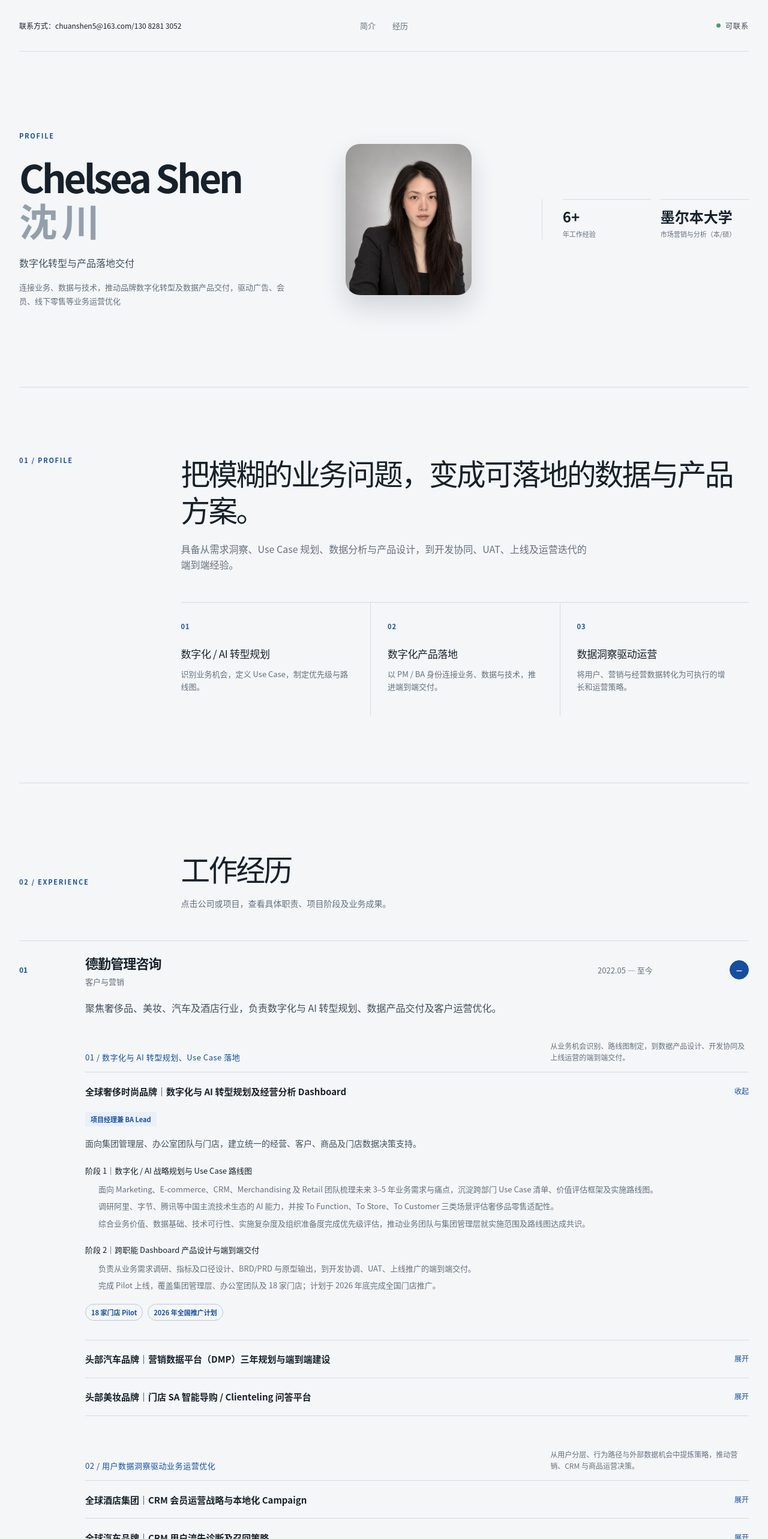
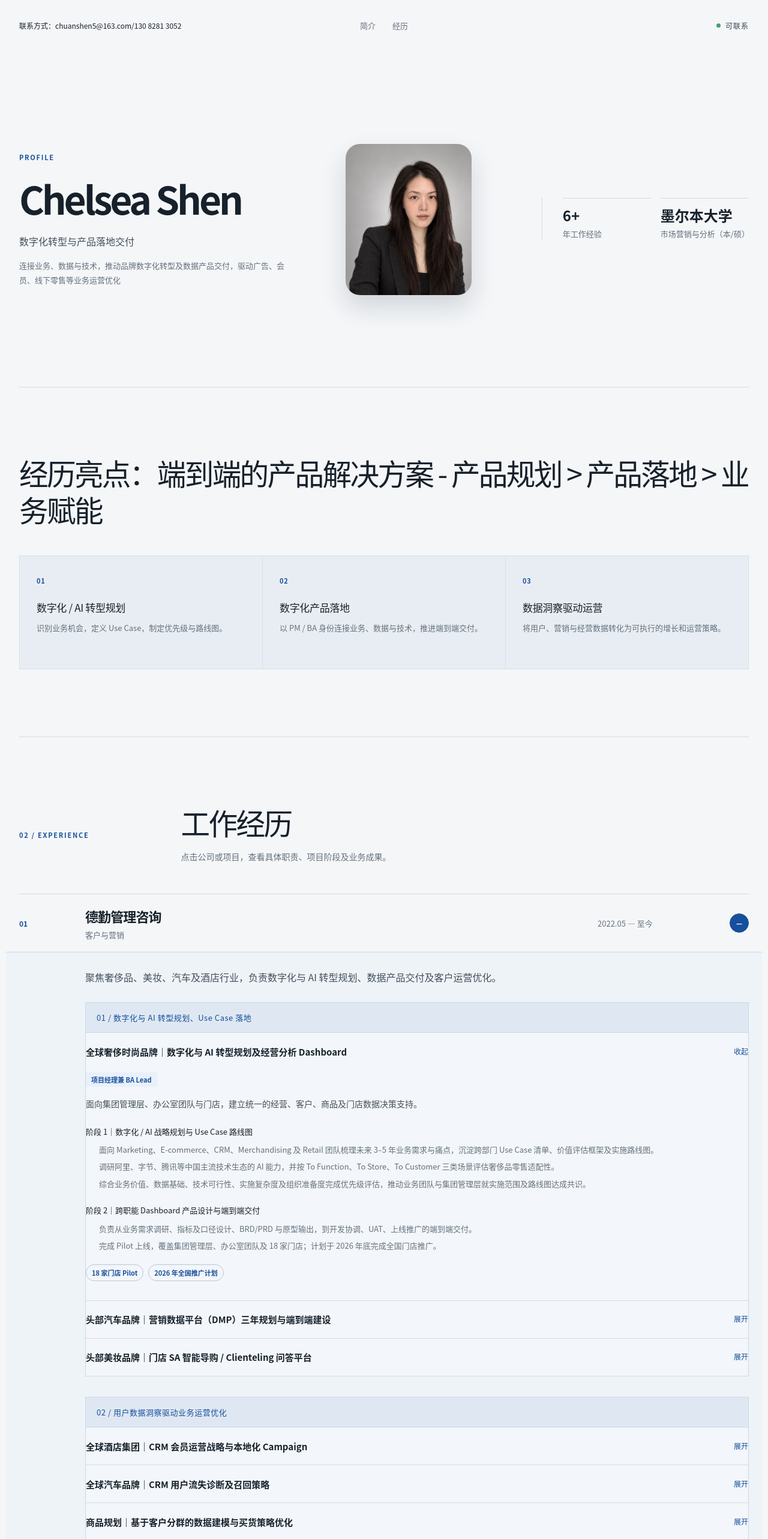
Before and after one commit to chelsea515/chelseashen_d, a Next.js app: page / in a window 1280 px wide. Shown: the top 2566 px of the page at 60% size. Built offline with nearby package versions, Linux system fonts and the light colour scheme.

Commit message:
feat: clarify profile highlights hierarchy

```diff
--- a/app/globals.css
+++ b/app/globals.css
@@ -32,7 +32,6 @@ main { overflow: hidden; }
   display: grid;
   grid-template-columns: 1fr auto 1fr;
   align-items: center;
-  border-bottom: 1px solid var(--line);
 }
 .wordmark { display: inline-flex; align-items: center; gap: 10px; width: fit-content; font-weight: 650; text-decoration: none; letter-spacing: .01em; }
 .wordmark-dot { width: 28px; height: 28px; border-radius: 50%; display: grid; place-items: center; background: var(--blue); color: #fff; font-size: 12px; font-family: Georgia, serif; }
@@ -57,7 +56,6 @@ nav a:hover { color: var(--blue); }
 }
 .eyebrow, .section-label { margin: 0; color: var(--blue); font-size: 11px; letter-spacing: .16em; text-transform: uppercase; font-weight: 700; }
 .hero h1 { margin: 24px 0 22px; max-width: 620px; font-size: clamp(44px, 5vw, 80px); line-height: 1.12; letter-spacing: -.065em; font-weight: 720; }
-.hero h1 em { color: #93a0ac; font-style: normal; }
 .hero-intro { max-width: 430px; margin: 0; font-size: 16px; color: #44505c; }
 .hero-subcopy { max-width: 600px; margin: 16px 0 0; color: var(--muted); font-size: 13px; line-height: 1.8; }
 
@@ -69,15 +67,15 @@ nav a:hover { color: var(--blue); }
 .fact-grid div { padding-top: 15px; border-top: 1px solid var(--line); }
 .fact-grid strong, .fact-grid span { display: block; }
 .fact-grid strong { font-size: 24px; line-height: 1.1; letter-spacing: 0; }
-.fact-grid span { margin-top: 6px; font-size: 11px; color: var(--muted); }
+.fact-grid span { margin-top: 6px; font-size: 13px; line-height: 1.8; color: var(--muted); }
 
 .section { width: min(1400px, calc(100% - 64px)); margin: 0 auto; padding: 112px 0; border-bottom: 1px solid var(--line); }
-.profile { display: grid; grid-template-columns: 180px minmax(0, 1fr); column-gap: clamp(30px, 7vw, 130px); }
+.profile { display: grid; grid-template-columns: minmax(0, 1fr); gap: 46px; }
 .profile h2, .section-heading h2, .education h2 { margin: 0; font-size: clamp(31px, 3.8vw, 54px); letter-spacing: -.055em; line-height: 1.25; }
 .section-intro { max-width: 680px; margin: 22px 0 50px; color: var(--muted); font-size: 16px; }
-.capability-list { grid-column: 2; display: grid; grid-template-columns: repeat(3, 1fr); border-top: 1px solid var(--line); }
-.capability-list article { min-height: 188px; padding: 24px 28px 10px 0; }
-.capability-list article + article { padding-left: 28px; border-left: 1px solid var(--line); }
+.capability-list { display: grid; grid-template-columns: repeat(3, 1fr); gap: 1px; background: #d7e0ea; border: 1px solid #d7e0ea; }
+.capability-list article { min-height: 188px; padding: 26px 28px 22px; background: #e8edf3; }
+.capability-list article + article { border-left: 0; }
 .capability-list span { color: var(--blue); font-size: 11px; font-weight: 700; letter-spacing: .08em; }
 .capability-list h3 { margin: 20px 0 9px; font-size: 17px; letter-spacing: -.02em; }
 .capability-list p { margin: 0; color: var(--muted); font-size: 13px; }
@@ -96,13 +94,12 @@ nav a:hover { color: var(--blue); }
 .employer-period { color: var(--muted); font-size: 13px; }
 .toggle-mark { justify-self: end; width: 32px; height: 32px; display: grid; place-items: center; border: 1px solid var(--line); border-radius: 50%; font-size: 19px; color: var(--blue); }
 .employer.is-open .toggle-mark { background: var(--blue); border-color: var(--blue); color: #fff; }
-.employer-panel { padding: 2px 0 54px 110px; }
-.employer-overview { max-width: 720px; margin: 0 0 40px; font-size: 16px; color: #44505c; }
-.project-group + .project-group { margin-top: 54px; }
-.group-heading { display: grid; grid-template-columns: minmax(0, 1fr) minmax(180px, .45fr); gap: 40px; align-items: end; margin-bottom: 14px; }
+.employer-panel { margin: 0 -22px 0 -22px; padding: 28px 22px 54px 132px; background: #eef3f8; border-top: 1px solid #ccd8e4; }
+.employer-overview { max-width: 720px; margin: 0 0 28px; font-size: 16px; color: #44505c; }
+.project-group + .project-group { margin-top: 34px; }
+.group-heading { display: block; margin-bottom: 0; padding: 14px 18px; background: #dfe8f2; border: 1px solid #cbd7e3; }
 .group-heading h3 { margin: 0; color: var(--blue); font-size: 13px; letter-spacing: .04em; }
-.group-heading p { margin: 0; color: var(--muted); font-size: 12px; }
-.project-list { border-top: 1px solid var(--line); }
+.project-list { border-top: 0; border-left: 1px solid #cbd7e3; border-right: 1px solid #cbd7e3; background: rgba(255, 255, 255, .25); }
 .project { border-bottom: 1px solid var(--line); }
 .project-trigger { min-height: 62px; display: flex; align-items: center; justify-content: space-between; gap: 20px; padding: 10px 0; font-size: 15px; font-weight: 600; line-height: 1.4; }
 .project-trigger span:last-child { flex: 0 0 auto; color: var(--blue); font-size: 12px; font-weight: 500; }
--- a/app/page.tsx
+++ b/app/page.tsx
@@ -19,7 +19,7 @@ type Project = {
 
 type ProjectGroup = {
   title: string;
-  description: string;
+  description?: string;
   projects: Project[];
 };
 
@@ -43,8 +43,6 @@ const employers: Employer[] = [
     groups: [
       {
         title: "01 / 数字化与 AI 转型规划、Use Case 落地",
-        description:
-          "从业务机会识别、路线图制定，到数据产品设计、开发协同及上线运营的端到端交付。",
         projects: [
           {
             id: "luxury-dashboard",
@@ -113,8 +111,6 @@ const employers: Employer[] = [
       },
       {
         title: "02 / 用户数据洞察驱动业务运营优化",
-        description:
-          "从用户分层、行为路径与外部数据机会中提炼策略，推动营销、CRM 与商品运营决策。",
         projects: [
           {
             id: "hotel-crm",
@@ -300,10 +296,7 @@ export default function Home() {
       <section className="hero" id="top" aria-labelledby="hero-title">
         <div className="hero-copy">
           <p className="eyebrow">PROFILE</p>
-          <h1 id="hero-title">
-            Chelsea Shen<br />
-            <em>沈 川</em>
-          </h1>
+          <h1 id="hero-title">Chelsea Shen</h1>
           <p className="hero-intro">数字化转型与产品落地交付</p>
           <p className="hero-subcopy">
             连接业务、数据与技术，推动品牌数字化转型及数据产品交付，驱动广告、会员、线下零售等业务运营优化
@@ -327,12 +320,8 @@ export default function Home() {
       </section>
 
       <section className="section profile" id="profile" aria-labelledby="profile-title">
-        <div className="section-label">01 / Profile</div>
         <div>
-          <h2 id="profile-title">把模糊的业务问题，变成可落地的数据与产品方案。</h2>
-          <p className="section-intro">
-            具备从需求洞察、Use Case 规划、数据分析与产品设计，到开发协同、UAT、上线及运营迭代的端到端经验。
-          </p>
+          <h2 id="profile-title">经历亮点：端到端的产品解决方案 - 产品规划 &gt; 产品落地 &gt; 业务赋能</h2>
         </div>
         <div className="capability-list">
           <article><span>01</span><h3>数字化 / AI 转型规划</h3><p>识别业务机会，定义 Use Case，制定优先级与路线图。</p></article>
@@ -372,7 +361,6 @@ export default function Home() {
                       <section className="project-group" key={group.title}>
                         <div className="group-heading">
                           <h3>{group.title}</h3>
-                          <p>{group.description}</p>
                         </div>
                         <div className="project-list">
                           {group.projects.map((project) => {
```
Also changed, not shown: 1 other file (tests, documents, lock files or other folders).
